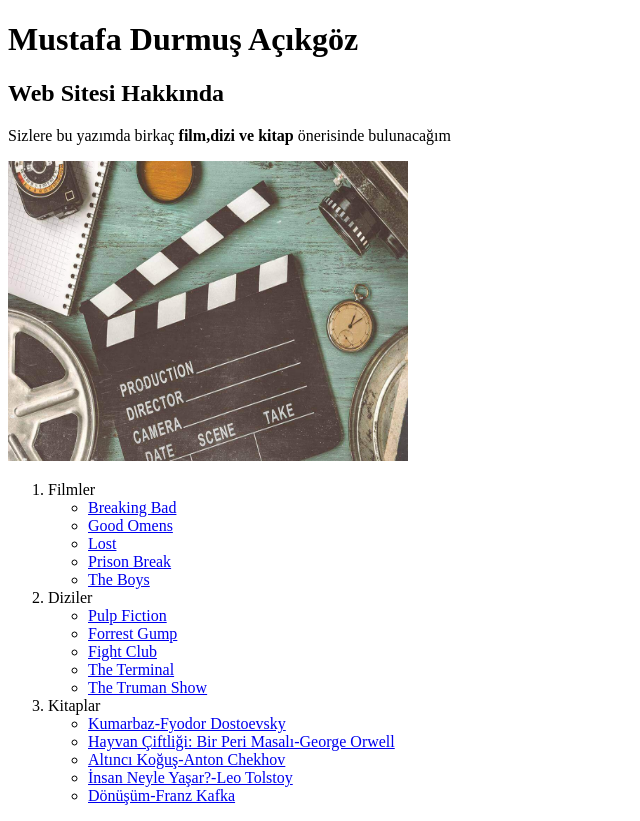
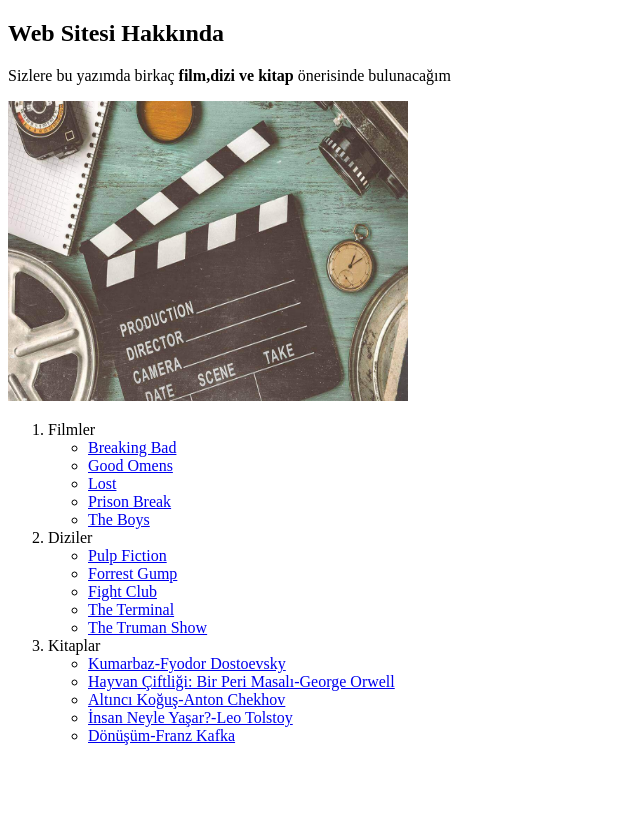
Before and after one commit to mustafadurmusacikgoz/Patika-Odevler, a plain HTML site: page ikinciwebsayfam/index.html in a window 1280 px wide. Shown: the whole page, without its empty margins (0-640 px from the left). After the commit the page ends 800 px from the top, so only its background shows below. Drawn offline with Linux system fonts and the light colour scheme.

Commit message:
Update index.html

```diff
--- a/ikinciwebsayfam/index.html
+++ b/ikinciwebsayfam/index.html
@@ -7,10 +7,8 @@
     <title>Mustafa Durmuş Açıkgöz</title>
 </head>
 <body>
-<h1>Mustafa Durmuş Açıkgöz</h1>
 <h2>Web Sitesi Hakkında</h2>
 <p>Sizlere bu yazımda birkaç <b>film,dizi ve kitap </b> önerisinde bulunacağım </p>
-
 <img width="400" height="300" src="/ikinciwebsayfam/photo.jpg" alt="web sitesi resim">
 
 <ol>
```
